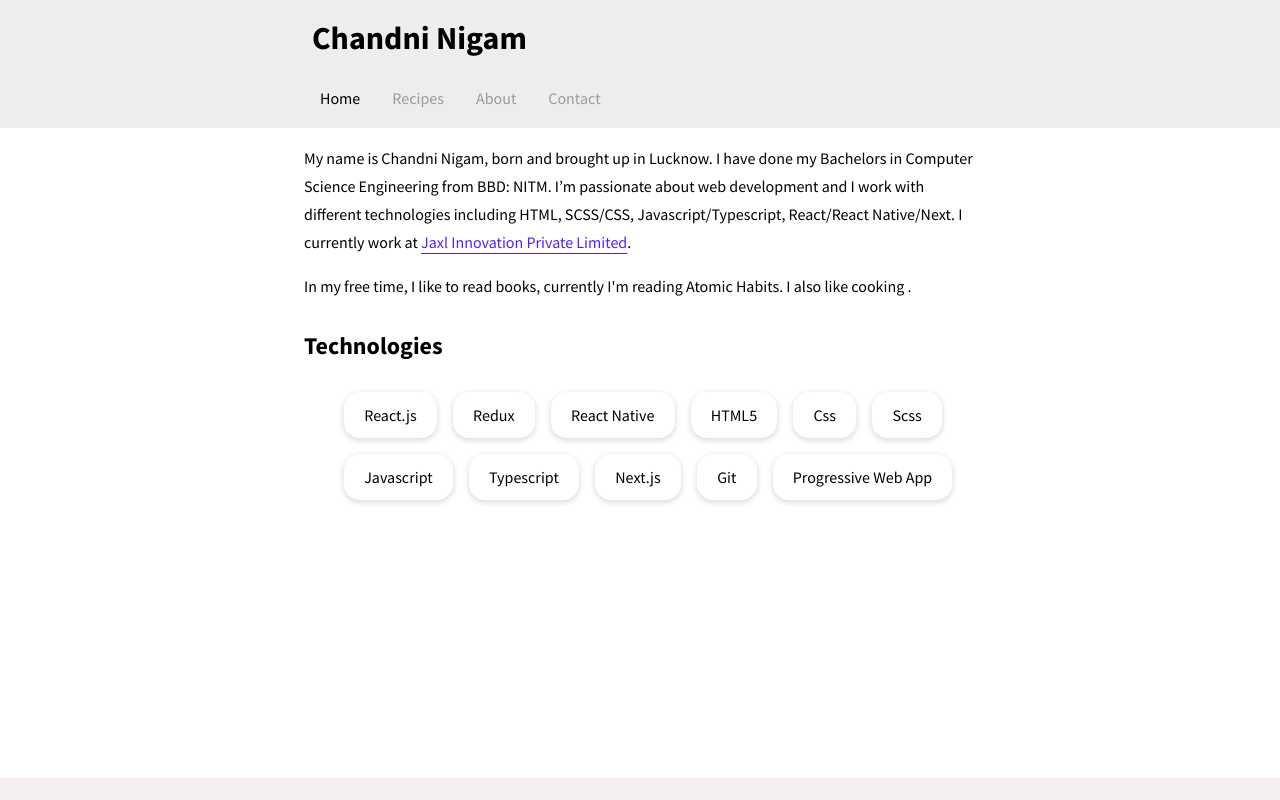
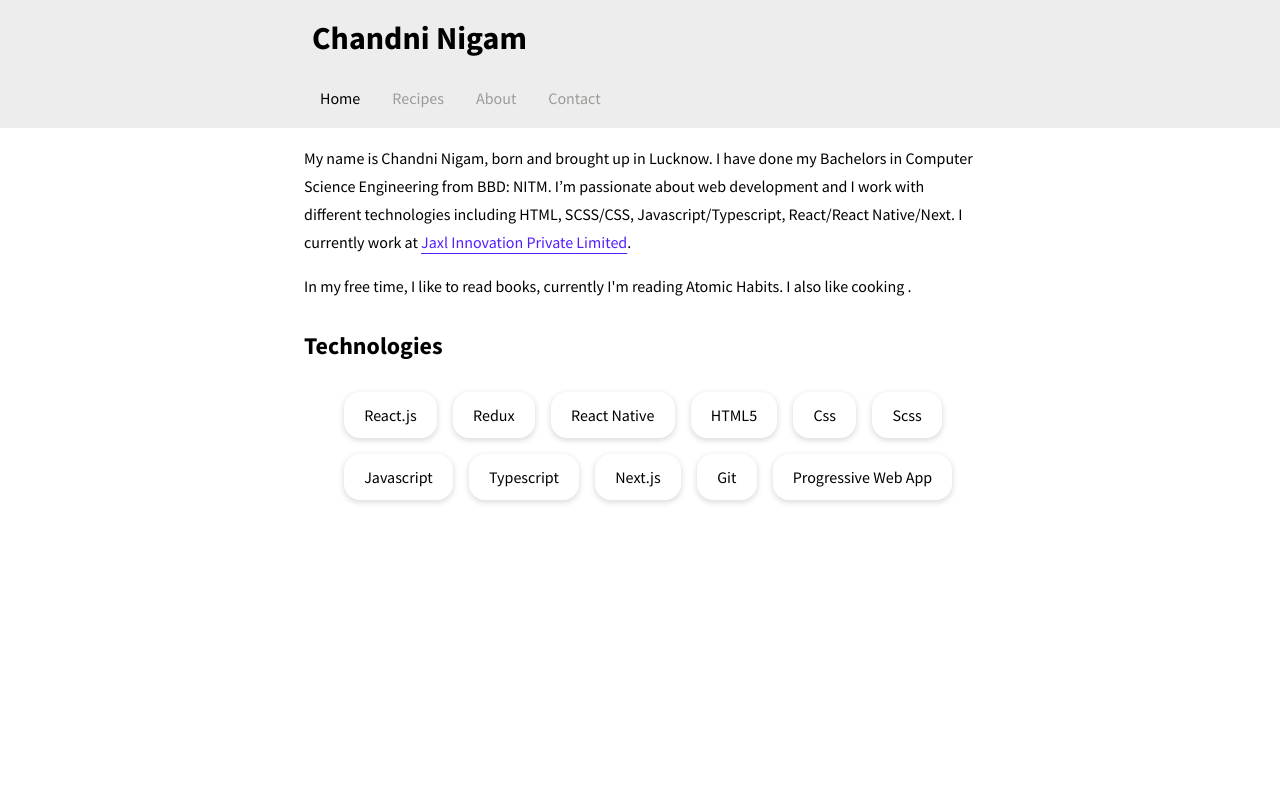
Before and after one commit to chandninigam/website, a Next.js app: page / in a window 1280 px wide. Built offline with nearby package versions, Linux system fonts and the light colour scheme.

Commit message:
Resolve issue regardinf semicolon and sticky footer (#45)

```diff
--- a/src/pages/_app.tsx
+++ b/src/pages/_app.tsx
@@ -9,7 +9,7 @@ const font = Source_Sans_Pro({
 function MyApp({ Component, pageProps }: any) {
   return (
     <main className={font.className}>
-      <Component {...pageProps} />;
+      <Component {...pageProps} />
     </main>
   );
 }
--- a/src/styles/Home.module.css
+++ b/src/styles/Home.module.css
@@ -1,6 +1,6 @@
 .content {
   padding-inline: 1rem;
-  min-height: calc(100vh - 150px);
+  min-height: calc(100vh - 100px);
   max-width: 42rem;
   margin-inline: auto;
 }
```
